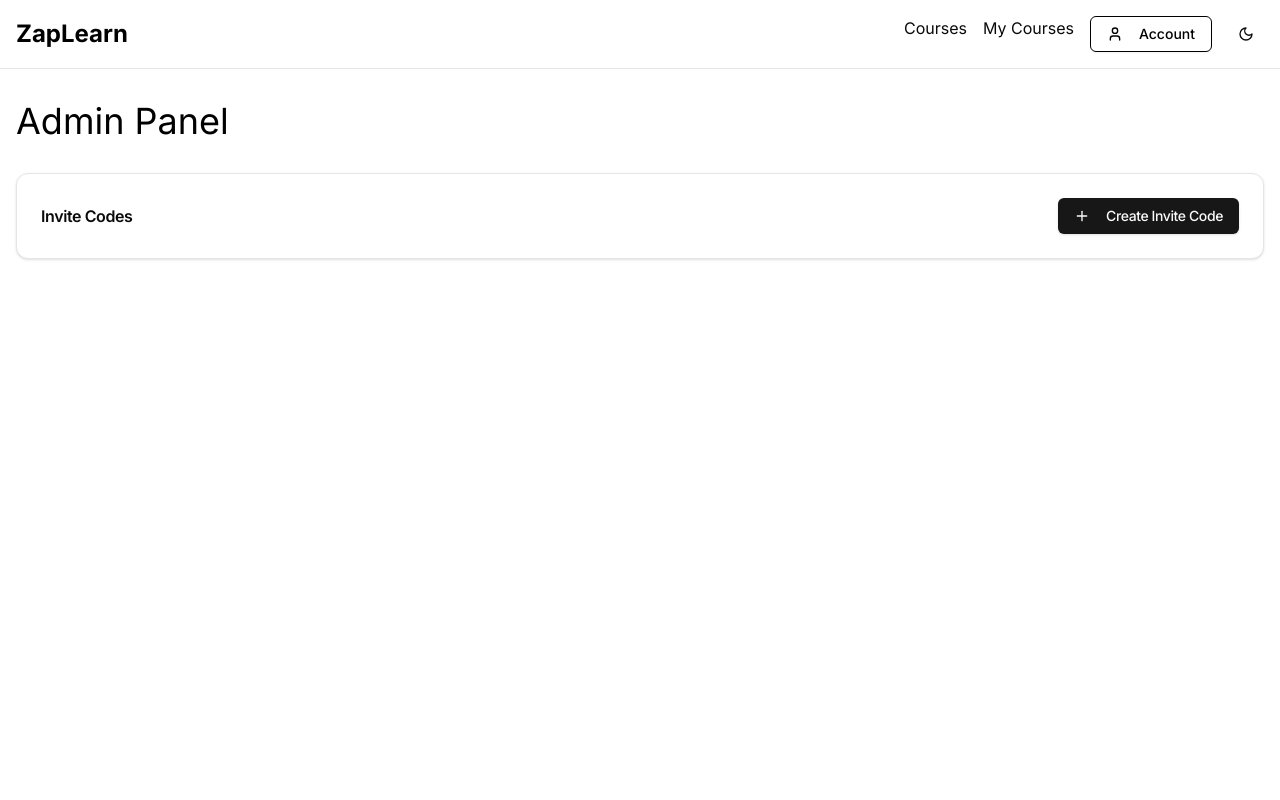
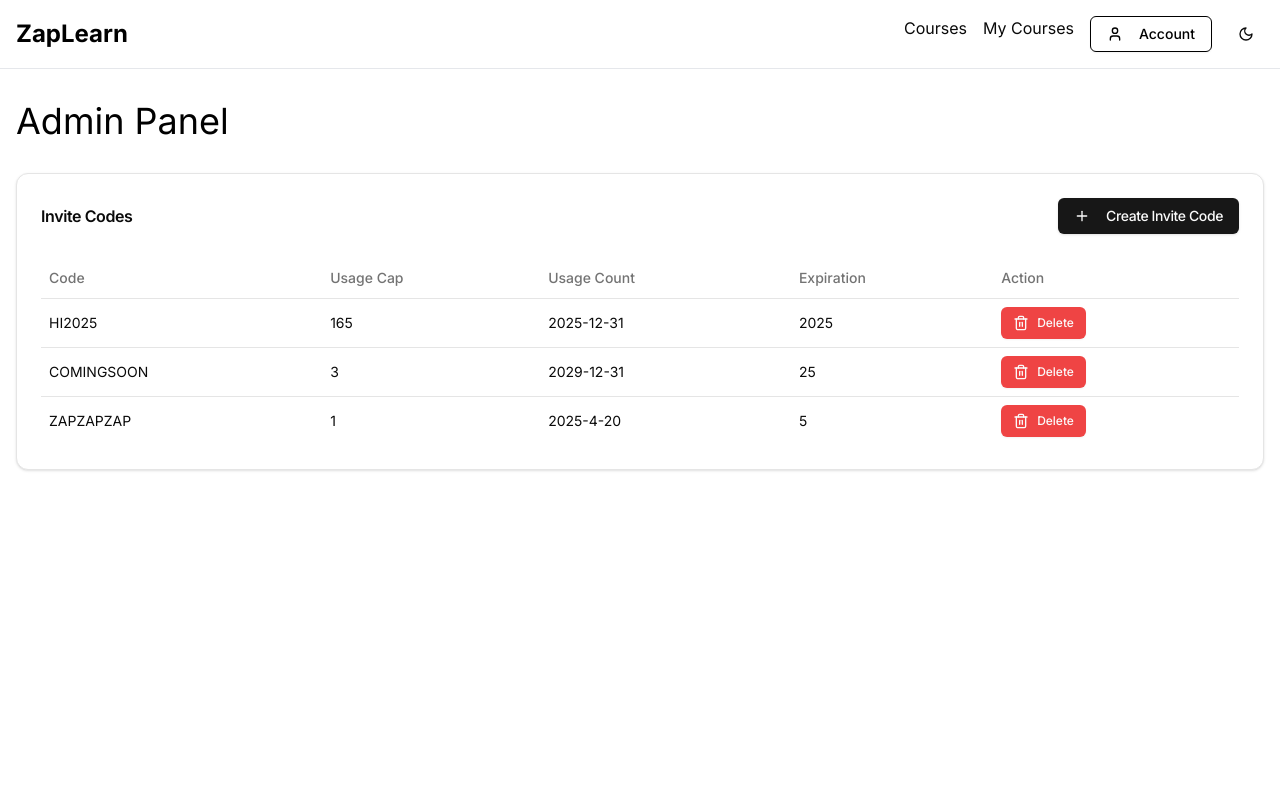
Before and after one commit to snowypy/SuperStudy-Frontend, a Next.js app: page /admin in a window 1280 px wide. Shown: the top 800 px of the page. Built offline with nearby package versions, Linux system fonts and the light colour scheme.

Commit message:
continue on admin page, invite code manager.

```diff
--- a/app/admin/page.tsx
+++ b/app/admin/page.tsx
@@ -2,11 +2,13 @@
 
 import React, {useEffect, useState} from "react";
 import {useToast} from "@/hooks/use-toast";
-import {Loader2, Plus} from "lucide-react";
-import {Card, CardHeader, CardTitle} from "@/components/ui/card";
-import {Dialog, DialogHeader, DialogTrigger} from "@/components/ui/dialog";
+import {Loader2, Plus, Trash2} from "lucide-react";
+import {Card, CardContent, CardHeader, CardTitle} from "@/components/ui/card";
+import {Dialog, DialogHeader, DialogTrigger, DialogContent, DialogTitle} from "@/components/ui/dialog";
 import {Button} from "@/components/ui/button";
-import {DialogContent, DialogTitle} from "@radix-ui/react-dialog";
+import {Label} from "@/components/ui/label";
+import {Input} from "@/components/ui/input";
+import {Table, TableBody, TableCell, TableHead, TableHeader, TableRow} from "@/components/ui/table";
 
 interface InviteCode {
     id: number
@@ -131,11 +133,67 @@ export default function AdminPage() {
                                 <DialogHeader>
                                     <DialogTitle>Create New Invite Code</DialogTitle>
                                 </DialogHeader>
-                                <form onSubmit={handleCreateInviteCode}> clas</form>
+                                <form onSubmit={handleCreateInviteCode} className="space-y-4 mt-4">
+                                    <div className="space-y-2">
+                                        <Label htmlFor="code">Code</Label>
+                                        <Input id="code" name="code" required/>
+                                    </div>
+                                    <div className="space-y-2">
+                                        <Label htmlFor="usageCap">Usage Cap</Label>
+                                        <Input id="usageCap" name="usageCap" type="number" required/>
+                                    </div>
+                                    <div className="space-y-2">
+                                        <Label htmlFor="expiration">Expiration</Label>
+                                        <Input id="expiration" name="expiration" type="date" required/>
+                                    </div>
+                                    <Button type="submit" disabled={isSubmitting}>
+                                        {isSubmitting ? (
+                                            <>
+                                                <Loader2 className="mr-2 h-4 w-4 animate-spin"/>
+                                                Creating...
+                                            </>
+                                        ) : (
+                                            "Generate Invite Code"
+                                        )}
+                                    </Button>
+                                </form>
                             </DialogContent>
                         </Dialog>
                     </CardTitle>
                 </CardHeader>
+                <CardContent>
+                    <Table>
+                        <TableHeader>
+                            <TableRow>
+                                <TableHead>Code</TableHead>
+                                <TableHead>Usage Cap</TableHead>
+                                <TableHead>Usage Count</TableHead>
+                                <TableHead>Expiration</TableHead>
+                                <TableHead>Action</TableHead>
+                            </TableRow>
+                        </TableHeader>
+                        <TableBody>
+                            {inviteCodes.map(inviteCode => (
+                                <TableRow key={inviteCode.id}>
+                                    <TableCell>{inviteCode.code}</TableCell>
+                                    <TableCell>{inviteCode.usageCount}</TableCell>
+                                    <TableCell>{inviteCode.expiration}</TableCell>
+                                    <TableCell>{inviteCode.usageCap}</TableCell>
+                                    <TableCell>
+                                        <Button
+                                            variant="destructive"
+                                            size="sm"
+                                            onClick={() => handleDeleteInviteCode(inviteCode.id)}
+                                        >
+                                            <Trash2 className="h-4 w-4"/>
+                                            Delete
+                                        </Button>
+                                    </TableCell>
+                                </TableRow>
+                            ))}
+                        </TableBody>
+                    </Table>
+                </CardContent>
             </Card>
         </div>
     )
```
